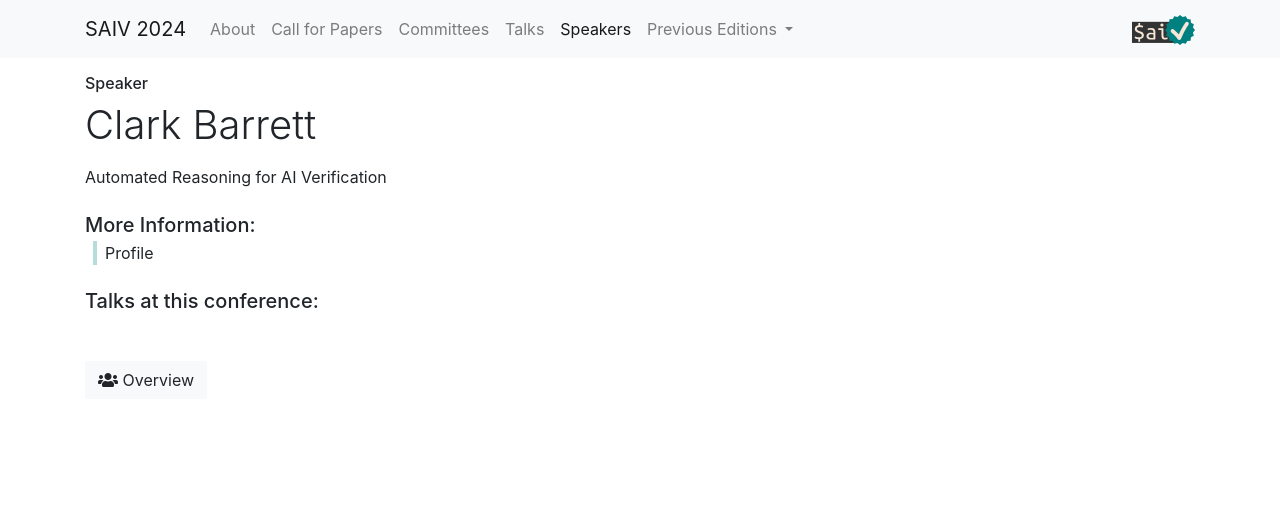
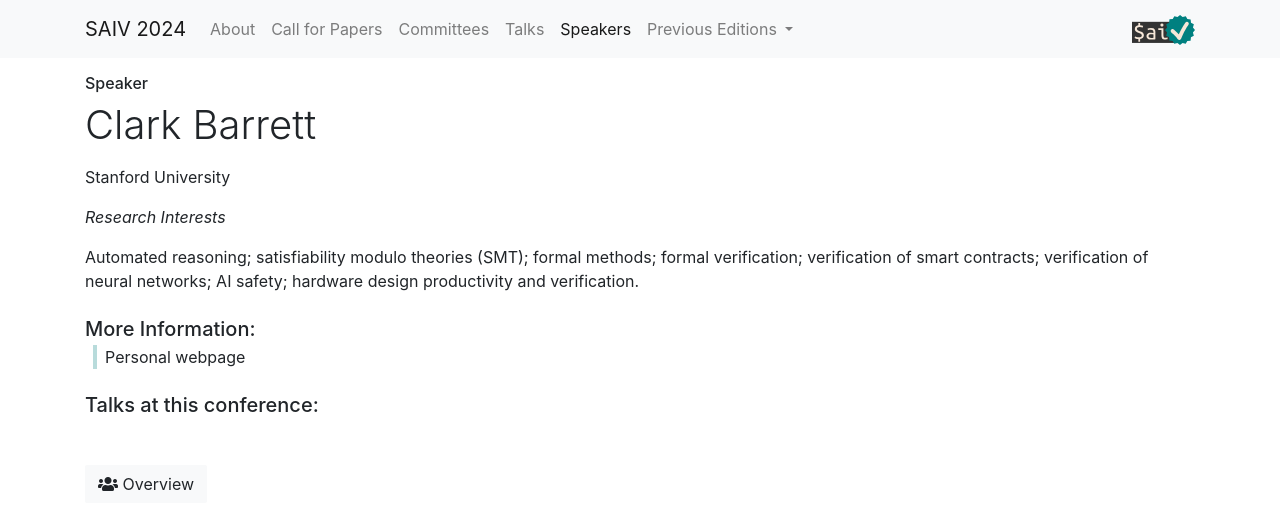
Before and after one commit to SAIV-conference/2025, a Jekyll site: the page built from _speakers/speaker1.md, in a window 1280 px wide. Shown: the top 530 px of the page. Built offline with Jekyll 4.4.1, drawn with Linux system fonts in a browser that asks for light colours.

Commit message:
Update speaker1.md

```diff
--- a/_speakers/speaker1.md
+++ b/_speakers/speaker1.md
@@ -3,7 +3,11 @@ name: Clark Barrett
 first_name: Clark
 last_name: Barrett
 links:
-  - name: Profile
+  - name: Personal webpage
     absolute_url: https://theory.stanford.edu/~barrett/
 ---
-Automated Reasoning for AI Verification
+Stanford University
+
+*Research Interests*
+
+Automated reasoning; satisfiability modulo theories (SMT); formal methods; formal verification; verification of smart contracts; verification of neural networks; AI safety; hardware design productivity and verification.
```
